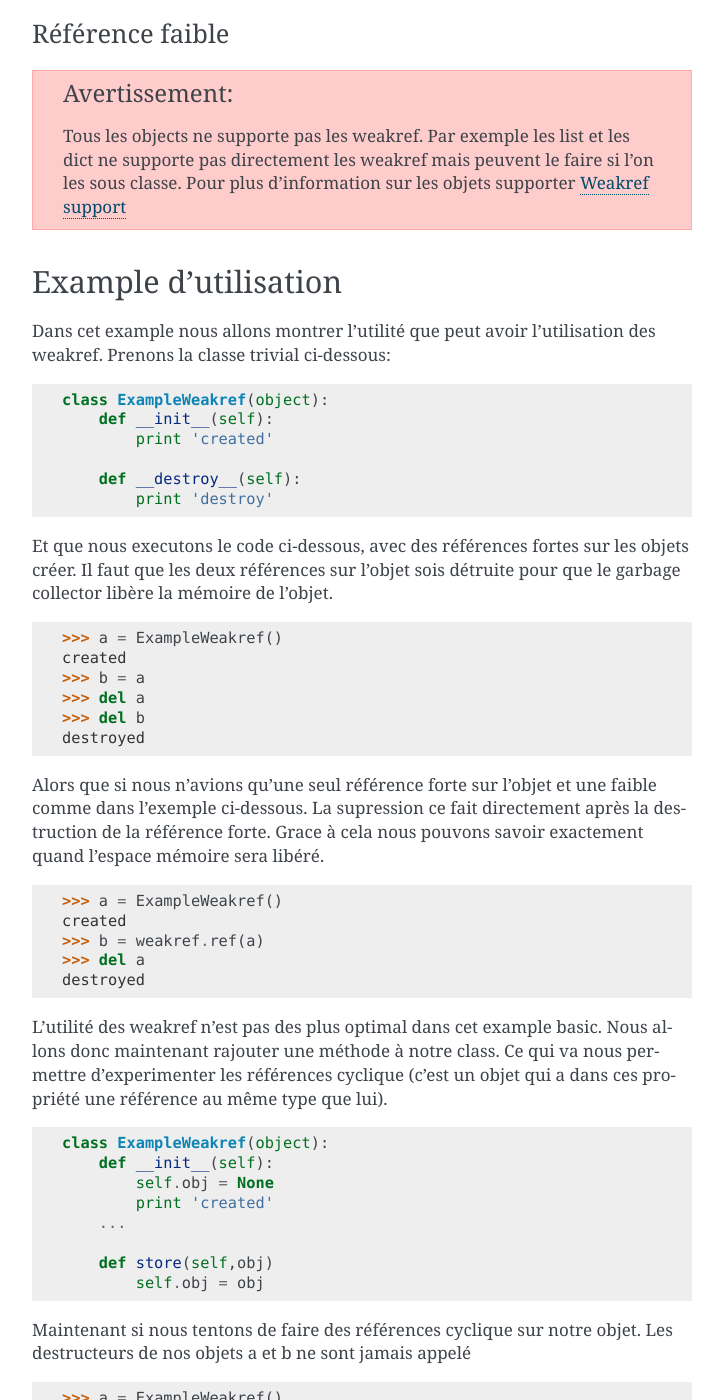
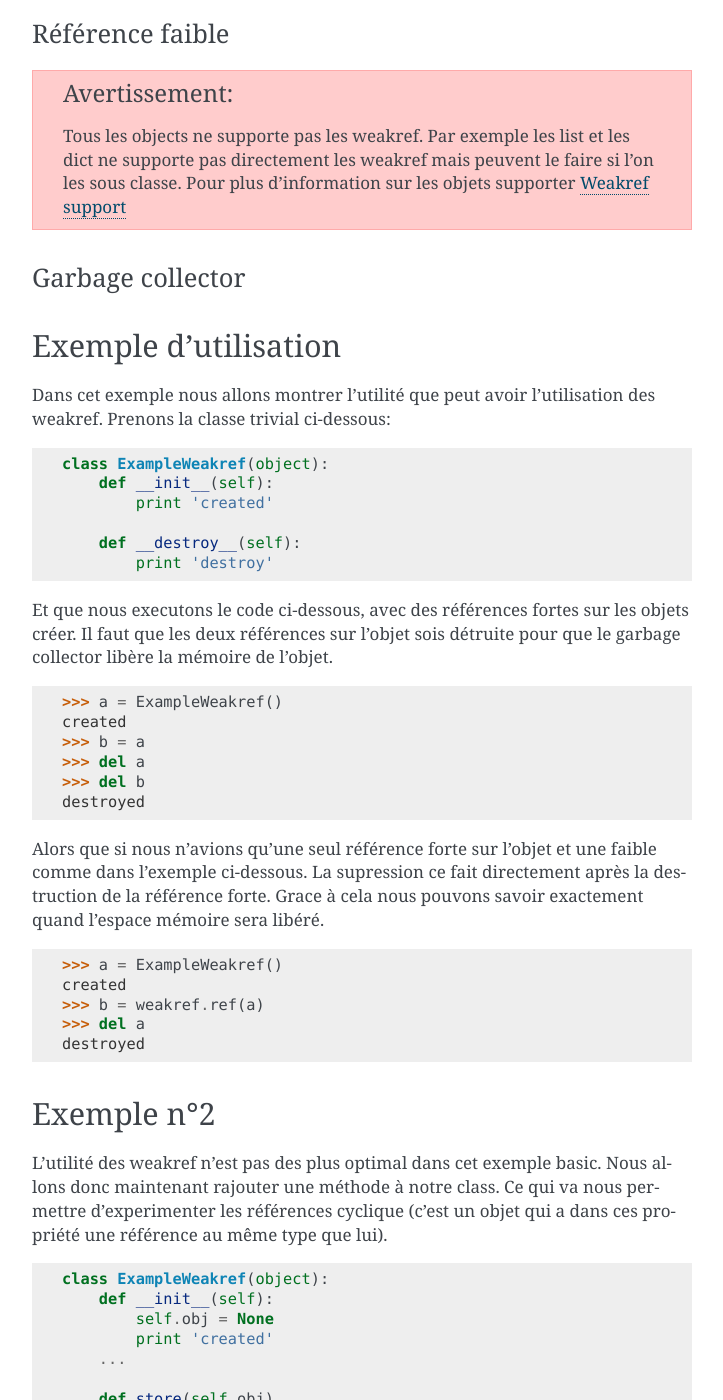
Before and after one commit to HE-Arc/livre-python, a Sphinx documentation site: the page built from source/weakref/index.rst, in a window 1280 px wide and 1400 px high, scrolled down 549 px. Shown: the whole window, without its empty margins (388-1111 px from the left). Built offline with Sphinx 7.4.7, drawn with Linux system fonts in a browser that asks for light colours; some of the changed text lies outside the part shown.

Commit message:
new rebase

```diff
--- a/source/weakref/index.rst
+++ b/source/weakref/index.rst
@@ -22,11 +22,13 @@ Référence faible
 .. warning::
     Tous les objects ne supporte pas les weakref. Par exemple les list et les dict ne supporte pas directement les weakref mais peuvent le faire si l'on les sous classe. Pour plus d'information sur les objets supporter `Weakref support`_
 
+Garbage collector
+"""""""""""""""""
 
-Example d'utilisation
+Exemple d'utilisation
 ---------------------
 
-Dans cet example nous allons montrer l'utilité que peut avoir l'utilisation des weakref. Prenons la classe trivial ci-dessous:
+Dans cet exemple nous allons montrer l'utilité que peut avoir l'utilisation des weakref. Prenons la classe trivial ci-dessous:
 
 .. code-block:: python3
 
@@ -58,7 +60,10 @@ Alors que si nous n'avions qu'une seul référence forte sur l'objet et une faib
 	>>> del a
 	destroyed
 
-L'utilité des weakref n'est pas des plus optimal dans cet example basic. Nous allons donc maintenant rajouter une méthode à notre class. Ce qui va nous permettre d'experimenter les références cyclique (c'est un objet qui a dans ces propriété une référence au même type que lui).
+Exemple n°2
+-----------
+
+L'utilité des weakref n'est pas des plus optimal dans cet exemple basic. Nous allons donc maintenant rajouter une méthode à notre class. Ce qui va nous permettre d'experimenter les références cyclique (c'est un objet qui a dans ces propriété une référence au même type que lui).
 
 .. code-block:: python3
 
@@ -88,8 +93,6 @@ Conclusion
 ----------
 
 
-
-
 .. [#ya] <anthony.gillioz@he-arc.ch>
 
 .. Bibliographie
```
